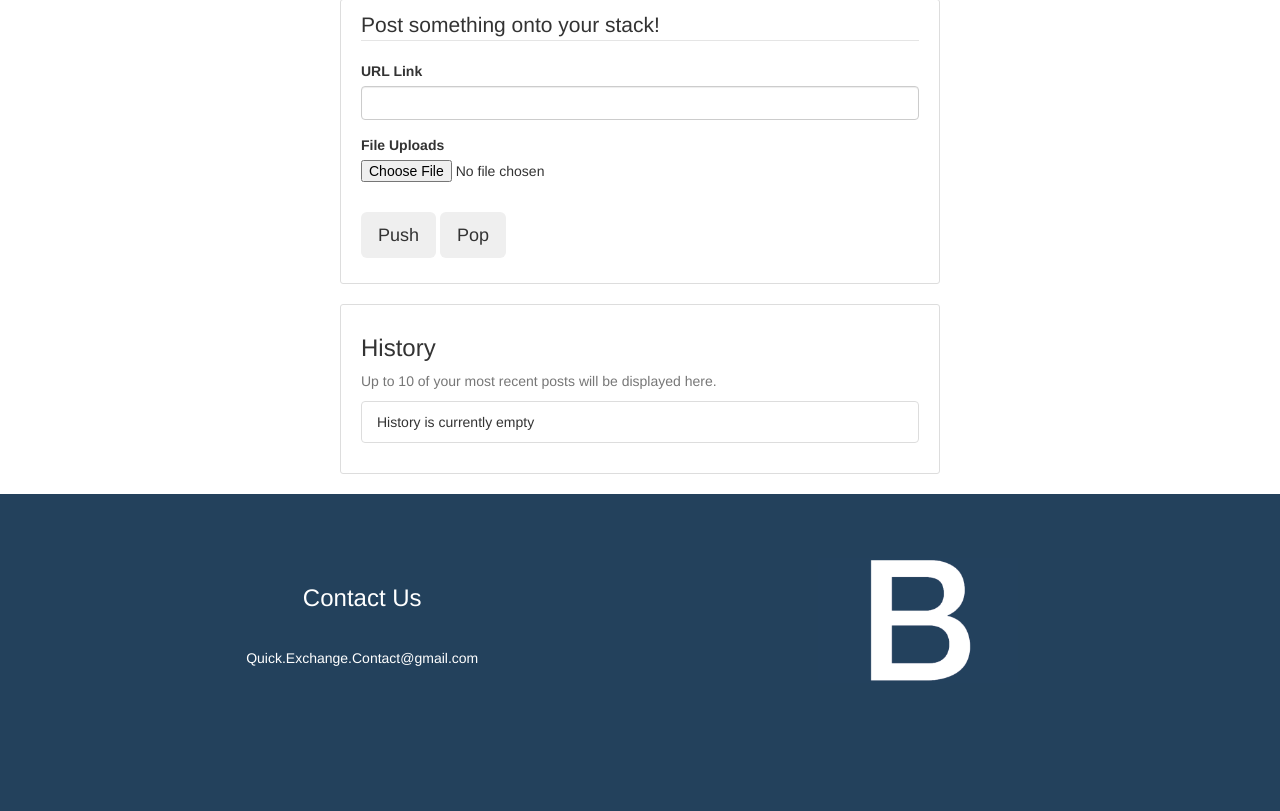
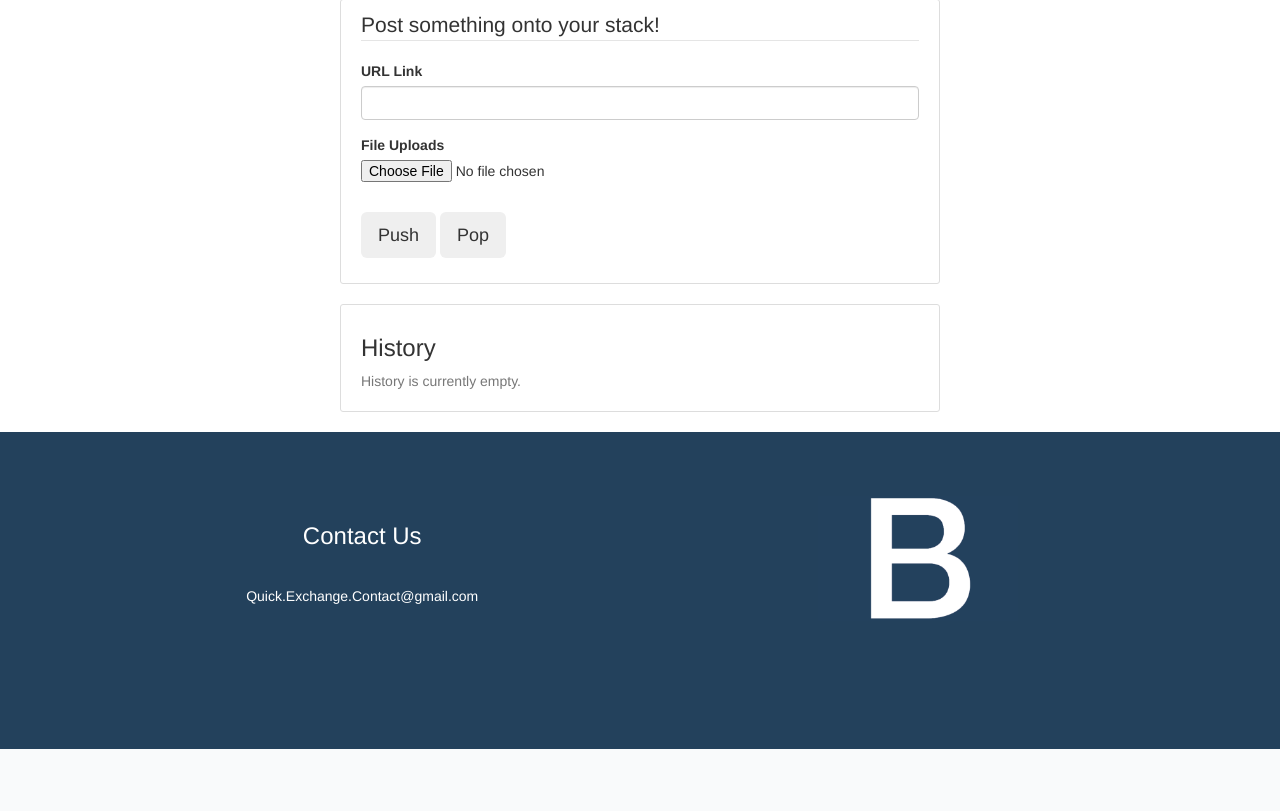
Before and after one commit to Francisco-Ibarra07/QuickExchange, a Flask app: template quickexchange/templates/home.html in a window 1280 px wide. Shown: the part 101-912 px from the top of the page. After the commit the page ends 850 px from the top, so only its background shows below. Run offline with Flask 2, Linux system fonts and the light colour scheme; the template is opened without the code that fills it: values that come from a table or form of the project are taken from there, others are empty; some libraries are stand-ins or nearby versions.

Commit message:
Fixed history message when posts list is empty

```diff
--- a/quickexchange/templates/home.html
+++ b/quickexchange/templates/home.html
@@ -159,20 +159,19 @@
   <div class="history-wrapper">
     <div class="history-section">
       <h3>History</h3>
+      {% if history %}
         <p class='text-muted'>Up to 10 of your most recent posts will be displayed here.
           <ul class="list-group scrollable-list">
-          {% if history %}
             {% for url in history %}
             <li class="list-group-item list-group-item-light">
               <a class="nav-item nav-link" href="{{url}}">{{ url }}</a>
             </li>
             {% endfor %}
-
-          {% else %}
-          <li class="list-group-item list-group-item-light">History is currently empty</li>
-          {% endif %}
           </ul>
         </p>
+      {% else %}
+        <p class='text-muted'>History is currently empty.
+      {% endif %}
     </div>
   </div>
 
```
Lines whose indentation alone changed are shown as unchanged.
